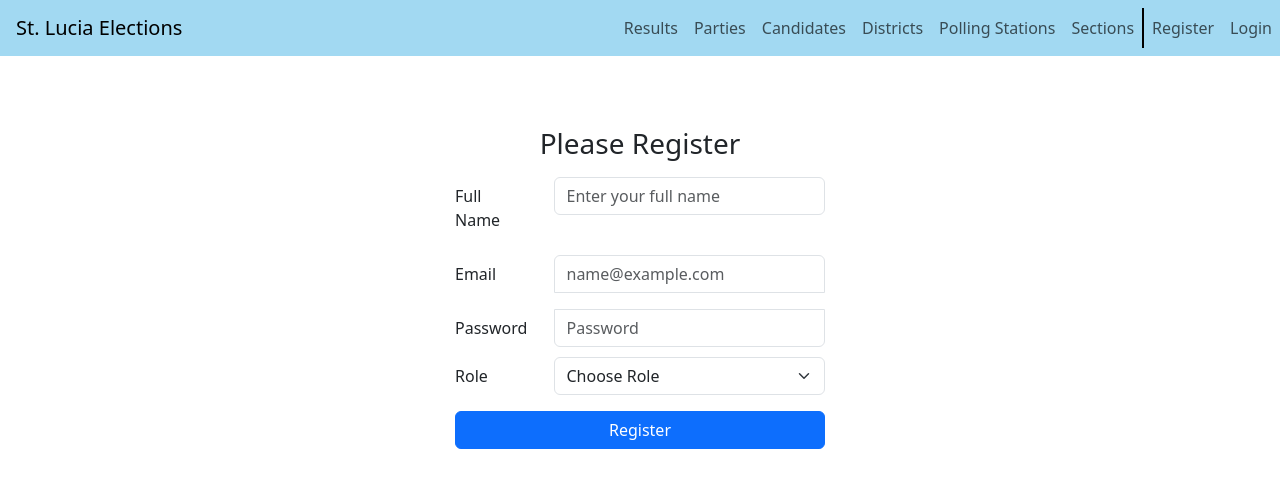
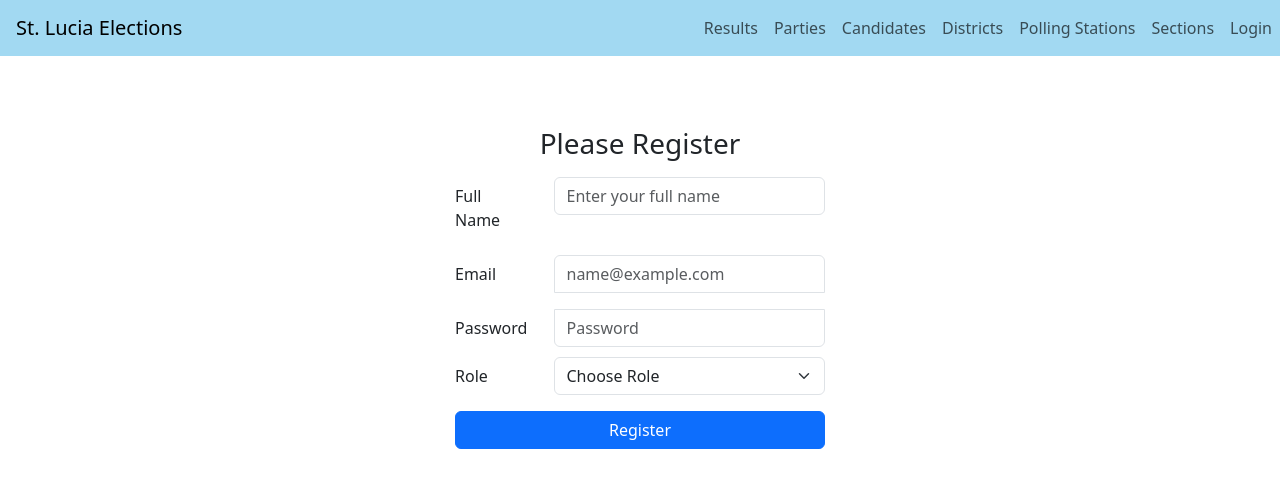
Before and after one commit to bajahranks/st-lucia-elections, a React (Create React App) app: page /register in a window 1280 px wide. Shown: the top 488 px of the page. Built offline with nearby package versions, Linux system fonts and the light colour scheme.

Commit message:
- Replace findByYear() with getAll() - Update react scripts to version 5 - Remove register tab from public view

```diff
--- a/package.json
+++ b/package.json
@@ -15,7 +15,7 @@
     "react-dom": "^17.0.2",
     "react-loader-spinner": "^4.0.0",
     "react-router-dom": "^5.2.0",
-    "react-scripts": "4.0.3",
+    "react-scripts": "^5.0.1",
     "web-vitals": "^1.0.1"
   },
   "scripts": {
--- a/src/components/home.js
+++ b/src/components/home.js
@@ -22,8 +22,10 @@ export default class Home extends Component {
     return Math.round((votes/votesCast) * 100)
   }
 
+  // @todo: Fix issue with this method
   resultsByYear(year) {
-    ResultDataService.findByYear(year)
+    ResultDataService.getAll()
+    //ResultDataService.findByYear(year)
       .then(response => {
         this.setState({
           results: response.data,
--- a/src/components/nav.js
+++ b/src/components/nav.js
@@ -41,9 +41,9 @@ const Navigation = () => {
           </Nav.Item>
           { !state.isAuthenticated && !getToken() ?
             <>
-              <Nav.Item className={"left-divider"}>
+              {/*<Nav.Item className={"left-divider"}>
                 <Link to={"/register"} className="nav-link">Register</Link>
-              </Nav.Item>
+              </Nav.Item>*/}
               <Nav.Item>
                 <Link to={"/login"} className="nav-link">Login</Link>
               </Nav.Item>
```
Also changed, not shown: 2 other files (tests, documents, lock files or other folders).
